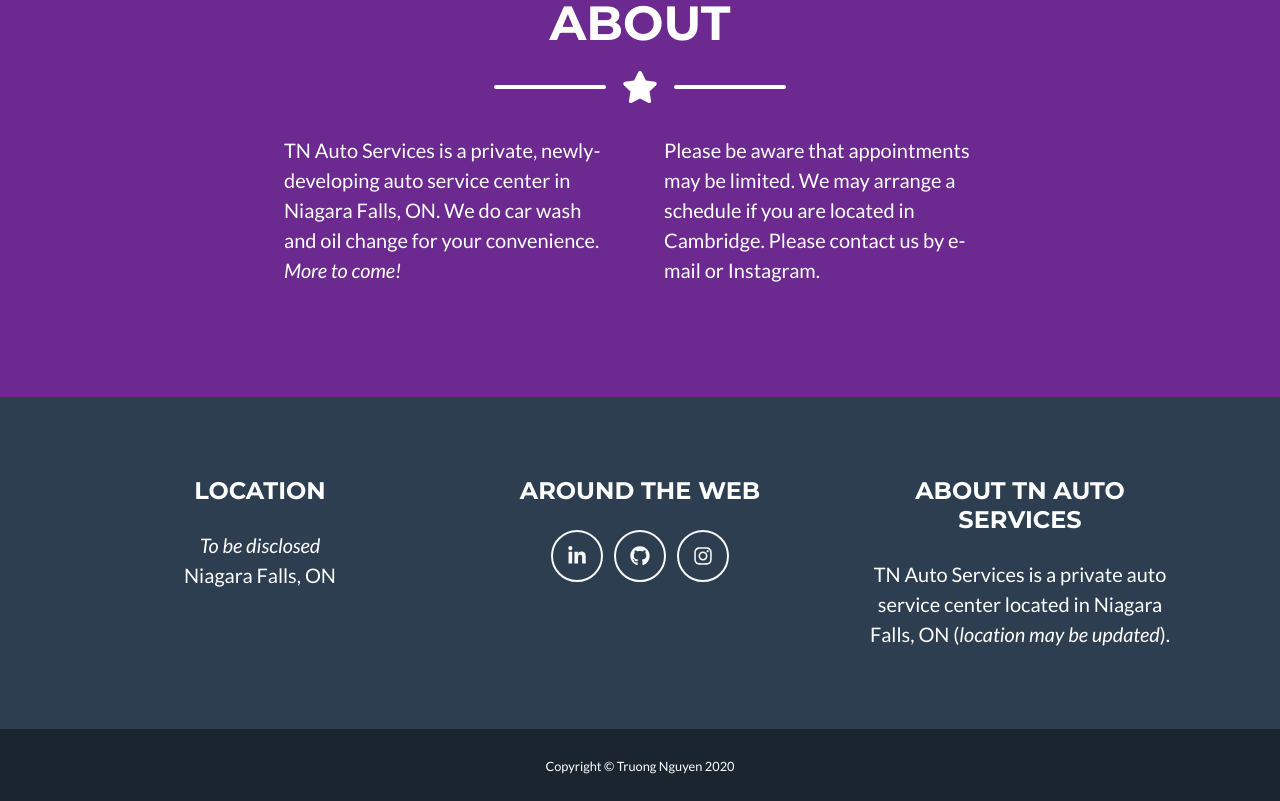
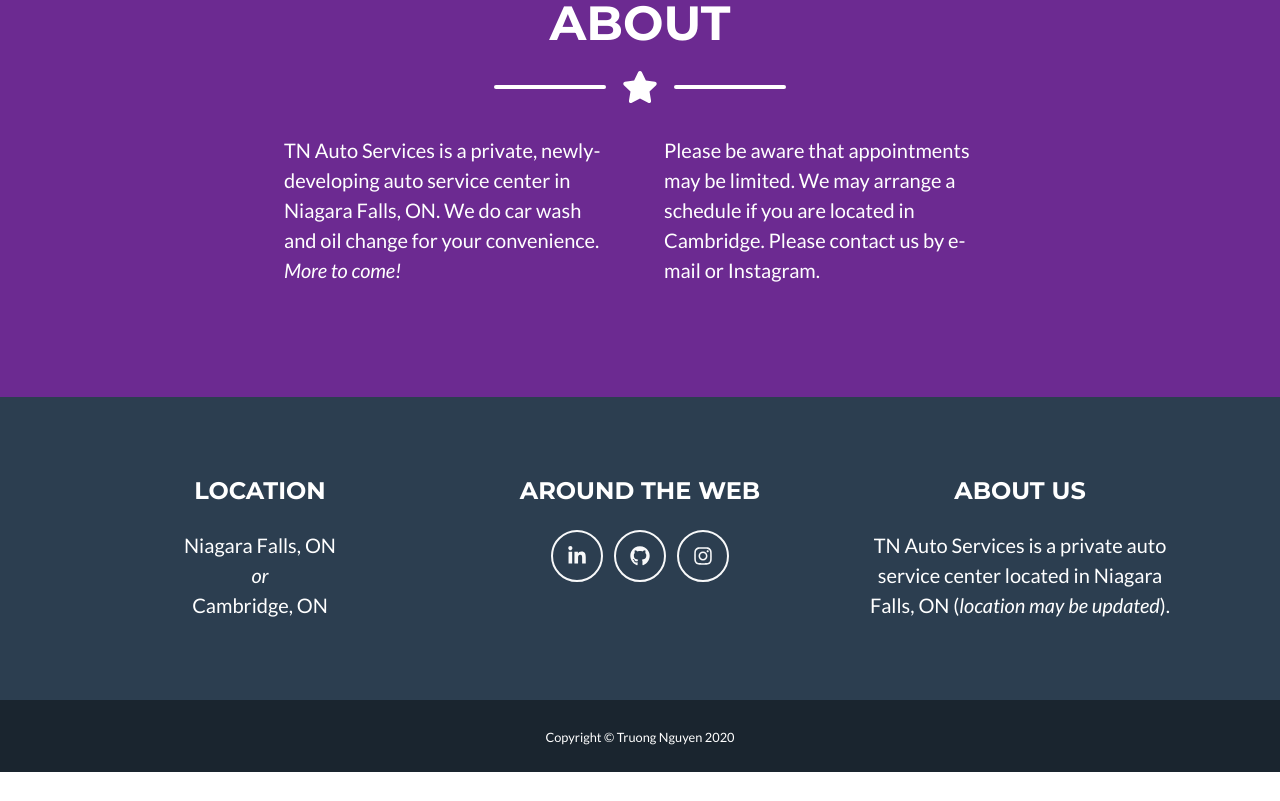
Before and after one commit to ngutruong/tn-car-services, a plain HTML site: page index.html in a window 1280 px wide. Shown: the part 1483-2284 px from the top of the page. After the commit the page ends 2255 px from the top, so only its background shows below. Drawn offline with nearby package versions, Linux system fonts and the light colour scheme.

Commit message:
Update footer text

```diff
--- a/index.html
+++ b/index.html
@@ -149,7 +149,7 @@
                     <!-- Footer Location-->
                     <div class="col-lg-4 mb-5 mb-lg-0">
                         <h4 class="text-uppercase mb-4">Location</h4>
-                        <p class="lead mb-0"><i>To be disclosed</i><br />Niagara Falls, ON</p>
+                        <p class="lead mb-0">Niagara Falls, ON<br><i>or</i><br>Cambridge, ON</p>
                     </div>
                     <!-- Footer Social Icons-->
                     <div class="col-lg-4 mb-5 mb-lg-0">
@@ -166,7 +166,7 @@
                     </div>
                     <!-- Footer About Text-->
                     <div class="col-lg-4">
-                        <h4 class="text-uppercase mb-4">About TN Auto Services</h4>
+                        <h4 class="text-uppercase mb-4">About Us</h4>
                         <p class="lead mb-0">TN Auto Services is a private auto service center located in Niagara Falls, ON (<i>location may be updated</i>).</p>
                     </div>
                 </div>
```
